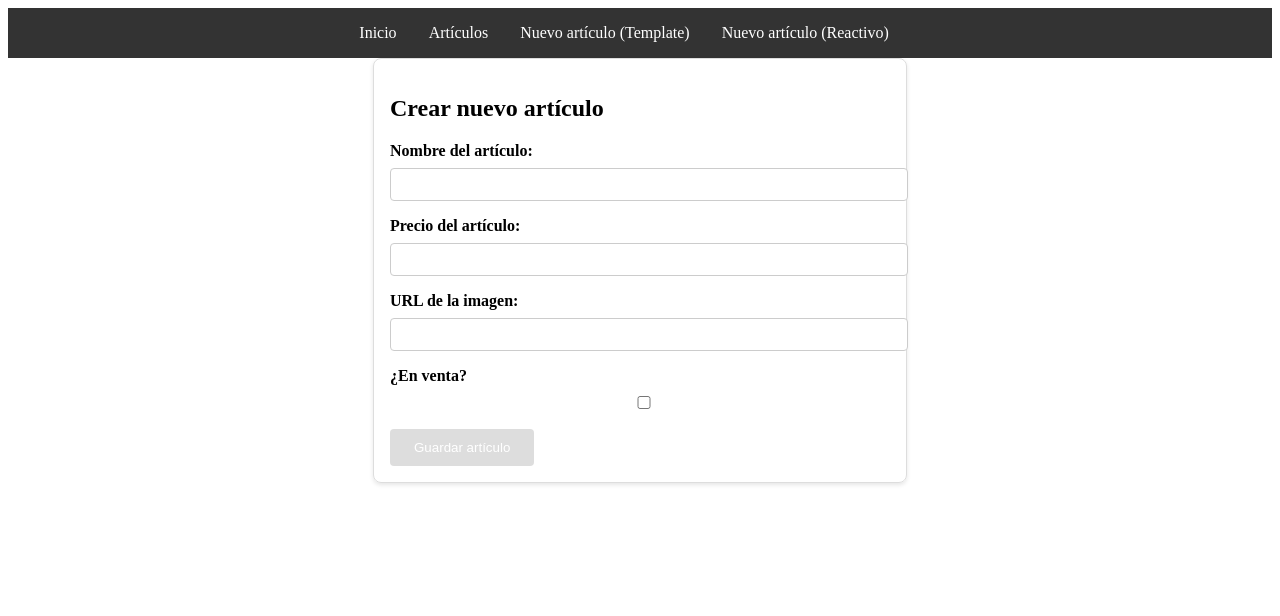
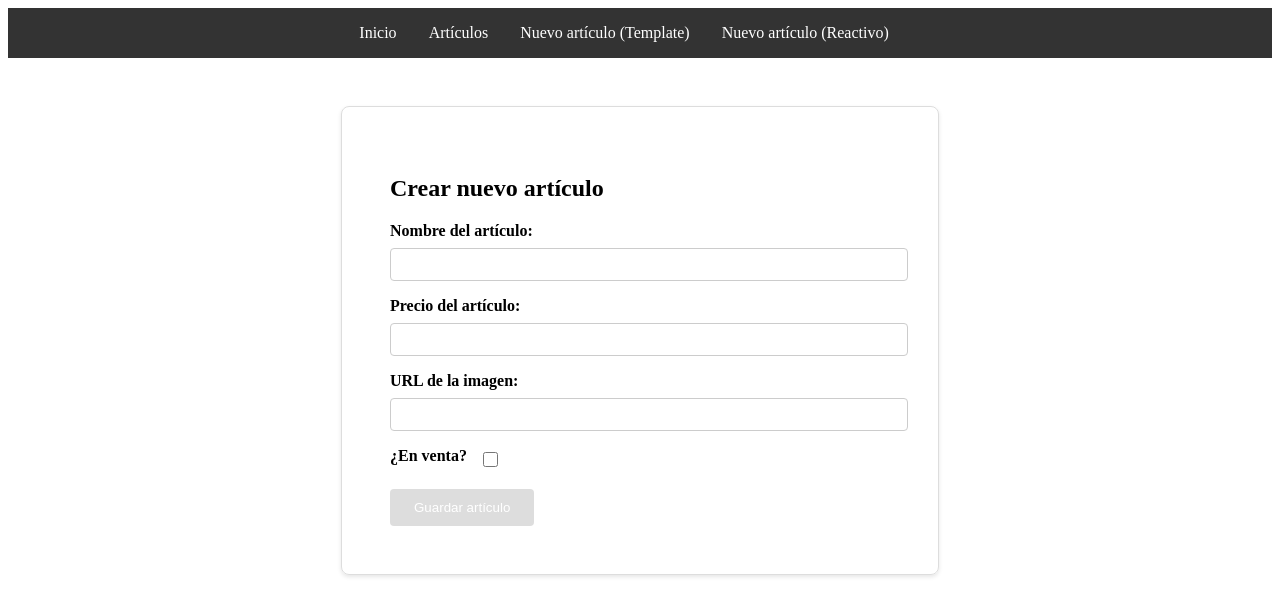
Before and after one commit to ignasimgol/PEC5, an Angular app in the folder PEC5_Ej_Prac/ecommerce-copia/: page /new-article-template in a window 1280 px wide. Shown: the top 616 px of the page. Built offline with nearby package versions, Linux system fonts and the light colour scheme.

Commit message:
form a.1

```diff
--- a/PEC5_Ej_Prac/ecommerce-copia/src/app/article-new-template/article-new-template.component.css
+++ b/PEC5_Ej_Prac/ecommerce-copia/src/app/article-new-template/article-new-template.component.css
@@ -1,7 +1,8 @@
 .form-container {
     max-width: 500px;
     margin: auto;
-    padding: 1rem;
+    margin-top: 3rem;
+    padding: 3rem;
     border: 1px solid #ddd;
     border-radius: 8px;
     box-shadow: 0 2px 4px rgba(0, 0, 0, 0.1);
@@ -43,3 +44,16 @@
     color: red;
     font-size: 0.8rem;
 }
+
+
+.checkbox-container {
+    display: flex;
+    align-items: center;
+    margin-bottom: 1rem;
+}
+
+.checkbox-container input[type="checkbox"] {
+    width: 15px;
+    height: 15px;
+    margin-left: 1rem;
+}
--- a/PEC5_Ej_Prac/ecommerce-copia/src/app/article-new-template/article-new-template.component.html
+++ b/PEC5_Ej_Prac/ecommerce-copia/src/app/article-new-template/article-new-template.component.html
@@ -27,7 +27,7 @@
         </span>
       </div>
 
-      <div>
+      <div class="checkbox-container">
         <label for="forSale">¿En venta?</label>
         <input id="forSale" formControlName="forSale" type="checkbox" />
       </div>
```
Lines whose indentation alone changed are shown as unchanged.
